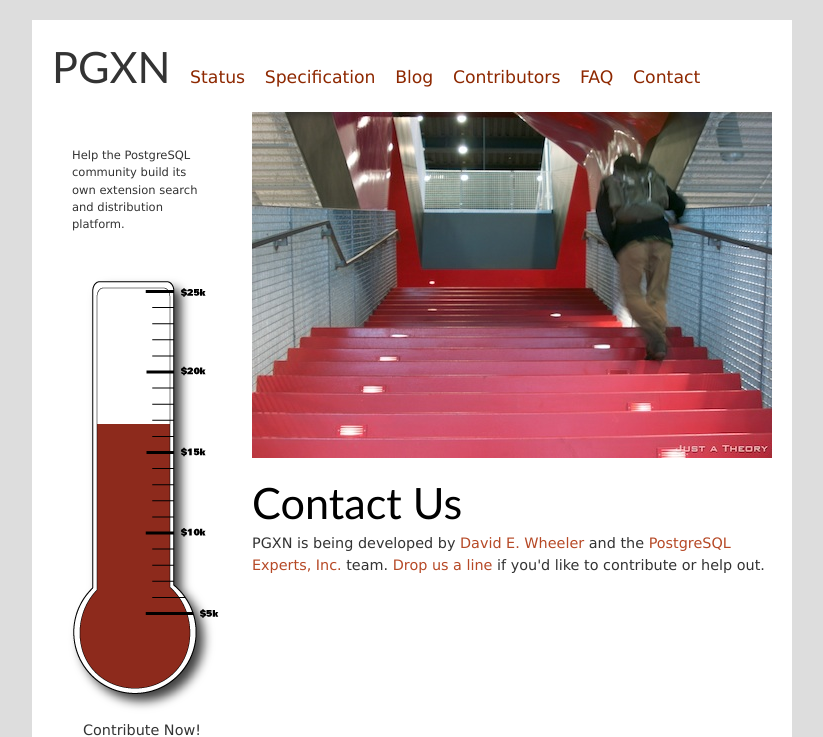
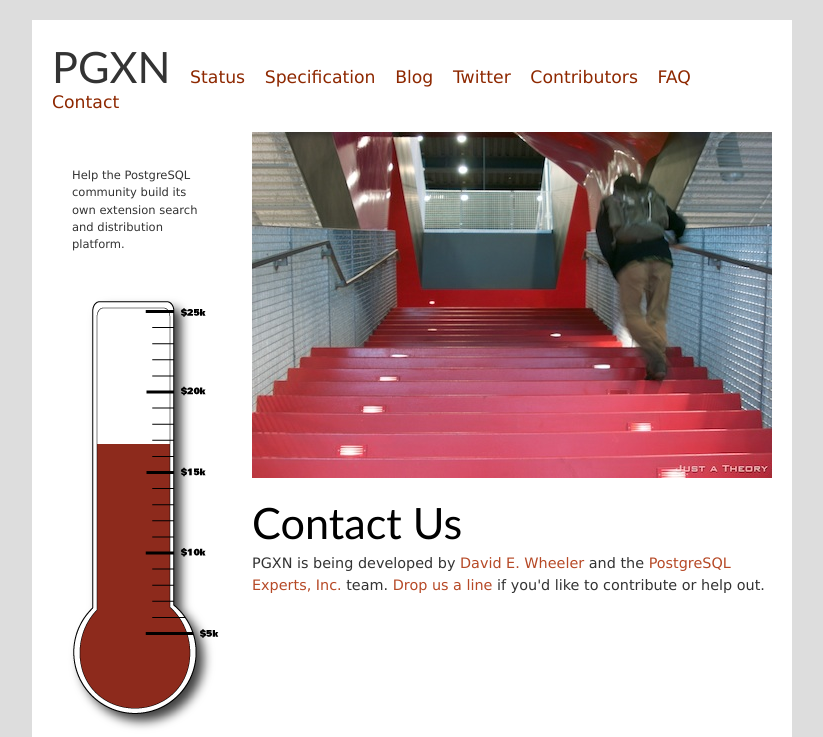
Before and after one commit to pgxn/pgxn, a plain HTML site: page contact.html in a window 1280 px wide. Shown: the top 737 px of the page, without its empty margins (228-1051 px from the left). Drawn offline with Linux system fonts and the light colour scheme.

Commit message:
Add link to Twitterstream.

```diff
--- a/contact.html
+++ b/contact.html
@@ -17,6 +17,7 @@
         <li><a href="status.html">Status</a></li>
         <li><a href="http://wiki.postgresql.org/wiki/PGXN">Specification</a></li>
         <li><a href="http://blog.pgxn.org/">Blog</a></li>
+        <li><a href="http://twitter.com/pgxn/">Twitter</a></li>
         <li><a href="contributors.html">Contributors</a></li>
         <li><a href="faq.html">FAQ</a></li>
         <li><a href="contact.html">Contact</a></li>
```
Also changed, not shown: contributors.html (+1 -0 lines), faq.html (+1 -0 lines), index.html (+1 -0 lines), status.html (+1 -0 lines), thanks.html (+1 -0 lines).
